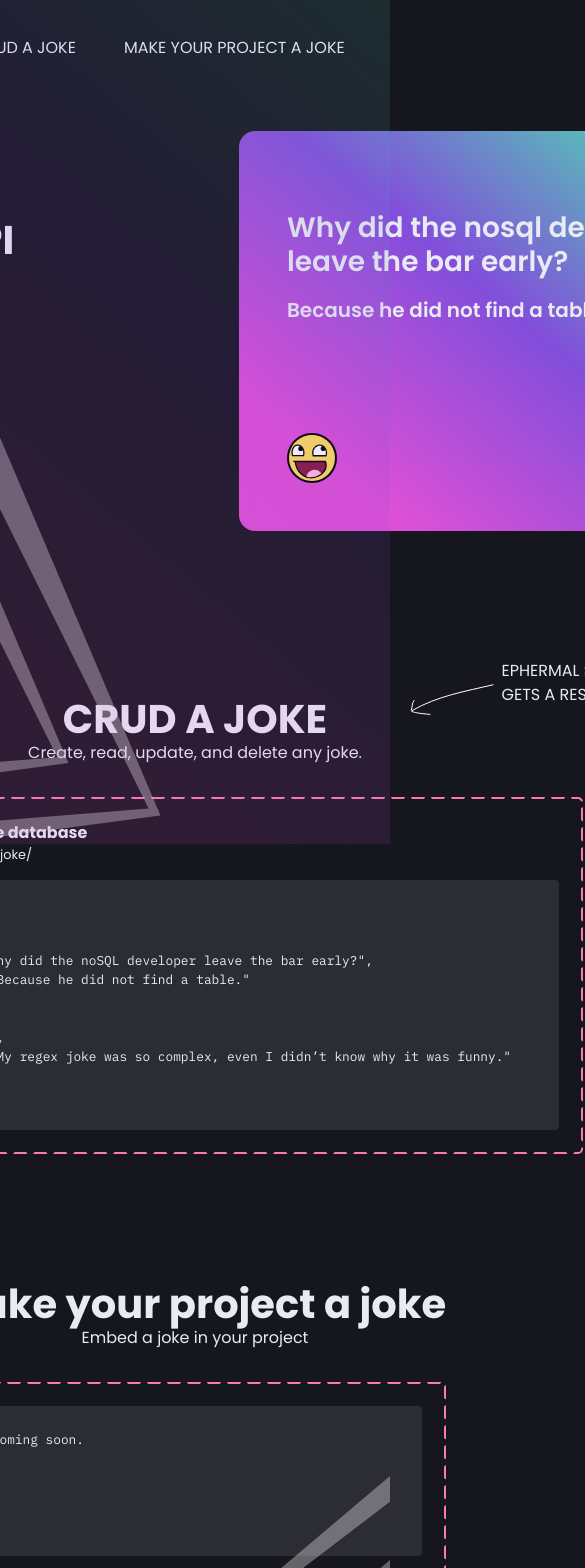
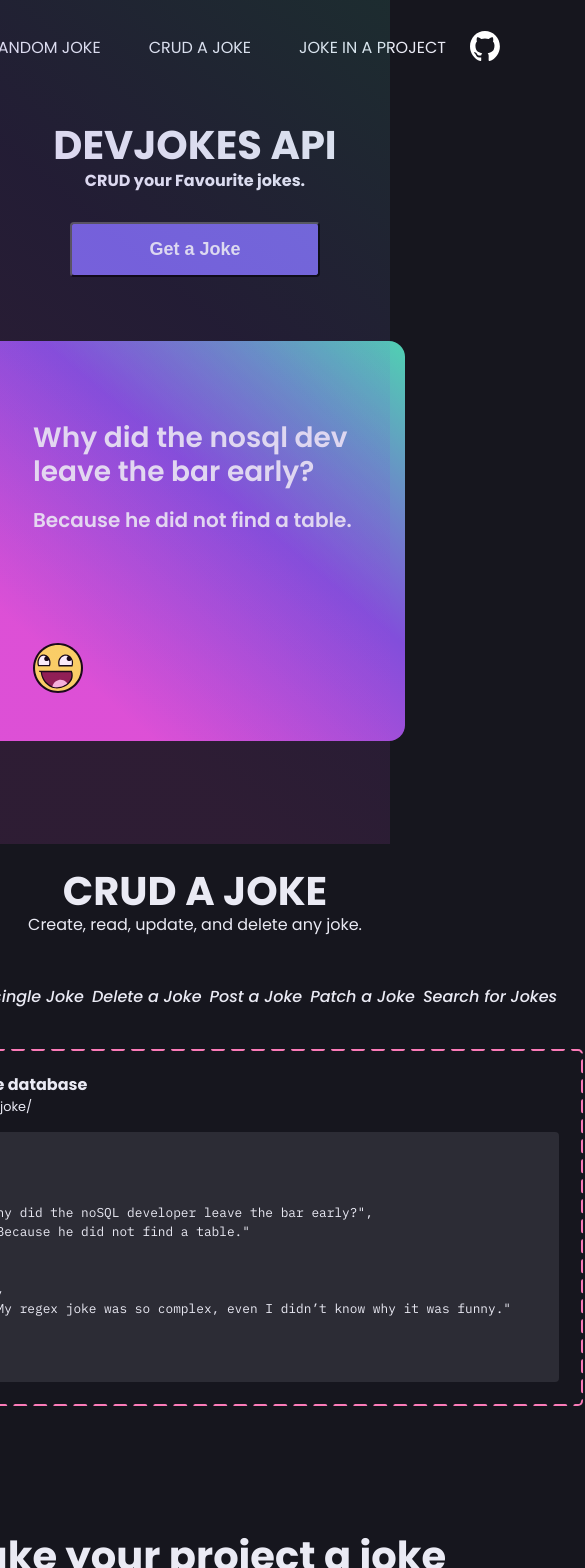
Before and after one commit to alexanderstoehr/Devjokes-API, a React (Vite) app in the folder frontend/devjokes-api/: page / in a window 390 px wide. Shown: the top 1568 px of the page, 585 px wide, since content can reach past the window. Built offline with nearby package versions, Linux system fonts and the light colour scheme.

Commit message:
added responsive support for header, hero and removed decorative background elements

```diff
--- a/frontend/devjokes-api/src/components/sections/Header.jsx
+++ b/frontend/devjokes-api/src/components/sections/Header.jsx
@@ -9,7 +9,7 @@ export default function Header() {
                     <ul>
                         <li><a href="/devjokes-api/public#jokes">RANDOM JOKE</a></li>
                         <li><a href="/devjokes-api/public#memes">CRUD A JOKE</a></li>
-                        <li><a href="/devjokes-api/public#videos">MAKE YOUR PROJECT A JOKE</a></li>
+                        <li><a href="/devjokes-api/public#videos">JOKE IN A PROJECT</a></li>
                     </ul>
                 </nav>
             </div>
--- a/frontend/devjokes-api/src/index.css
+++ b/frontend/devjokes-api/src/index.css
@@ -90,12 +90,18 @@ body::before {
 }
 
 .arrow1-middle-right {
+    @media (max-width: 768px) {
+        display: none;
+    }
     position: absolute;
     top: 50%;
     right: 0;
 }
 
 .arrow3-middle-left {
+    @media (max-width: 768px) {
+        display: none;
+    }
     position: absolute;
     top: 10%;
     left: 0;
@@ -103,6 +109,9 @@ body::before {
 }
 
 .arrow2-bottom-left {
+    @media (max-width: 768px) {
+        display: none;
+    }
     position: absolute;
     bottom: 0;
     left: 0;
--- a/frontend/devjokes-api/src/styles/globalStyles.js
+++ b/frontend/devjokes-api/src/styles/globalStyles.js
@@ -5,13 +5,17 @@ export const MainContentStyled = styled.div`
     display: flex;
     flex-direction: column;
     align-items: center;
-    width: 1000px;
+    width: 100%;
     min-height: 100vh;
     padding: 0 20px;
     gap: 8rem;
 `;
 
 export const HeaderStyled = styled.header`
+    @media (max-width: 768px) {
+        justify-content: center;
+    }
+
     display: flex;
     justify-content: space-between;
     align-items: center;
@@ -90,6 +94,21 @@ export const JokeCardStyled = styled.div`
 `;
 
 export const HeroStyled = styled.section`
+    @media (max-width: 768px) {
+        display: flex;
+        flex-direction: column;
+        justify-content: center;
+        align-items: center;
+        gap: 0;
+
+        .hero-text {
+            display: flex;
+            flex-direction: column;
+            justify-content: center;
+            align-items: center;
+        }
+
+    }
     display: grid;
     grid-template-columns: 1fr 1fr;
     gap: 2rem;
@@ -152,6 +171,9 @@ export const SectionStyled = styled.section`
     }
 
     .arrow-item {
+        @media (max-width: 768px) {
+            display: none;
+        }
         display: flex;
         align-self: flex-end;
         margin-left: auto;
@@ -173,12 +195,39 @@ export const SectionStyled = styled.section`
 `
 
 export const TabContainerStyled = styled.div`
+    @media (max-width: 768px) {
+        display: flex;
+        flex-direction: column;
+        gap: 0;
+
+        .endpoint-items {
+            display: flex;
+            flex-direction: row;
+            gap: 0.5rem;
+            justify-content: center;
+
+        }
+
+        img {
+            display: none;
+        }
+    }
+
     display: flex;
     gap: 2rem;
     position: relative;
 
 `
 export const TabNavStyled = styled.div`
+    @media (max-width: 768px) {
+        display: flex;
+        flex-direction: row;
+        justify-content: center;
+        align-items: center;
+        gap: 0;
+        position: relative;
+        left: 0;
+    }
     display: flex;
     position: absolute;
     left: -175px;
@@ -297,6 +346,9 @@ export const VideoEmbedStyled = styled.div`
     //align-items: center;
 
     .arrow-item {
+        @media (max-width: 768px) {
+            display: none;
+        }
         display: flex;
         justify-content: center;
         position: absolute; /* Position the arrow-item absolutely */
@@ -328,6 +380,9 @@ export const FooterStyled = styled.footer`
     position: relative;
 
     .arrow-item {
+        @media (max-width: 768px) {
+            display: none;
+        }
         display: flex;
         position: absolute;
         right: -200px;
```
Also changed, not shown: 1 other file (tests, documents, lock files or other folders).
